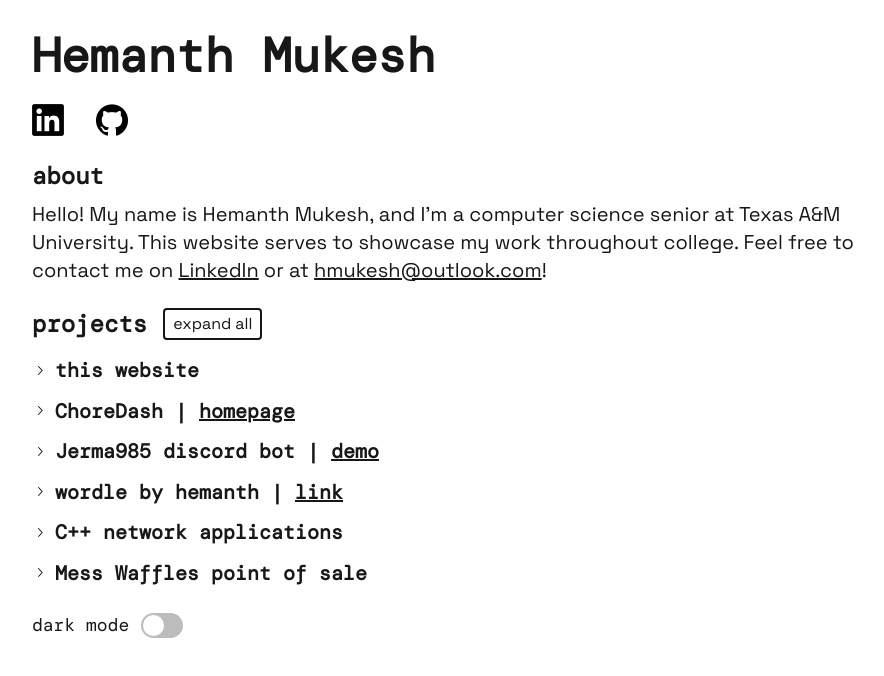
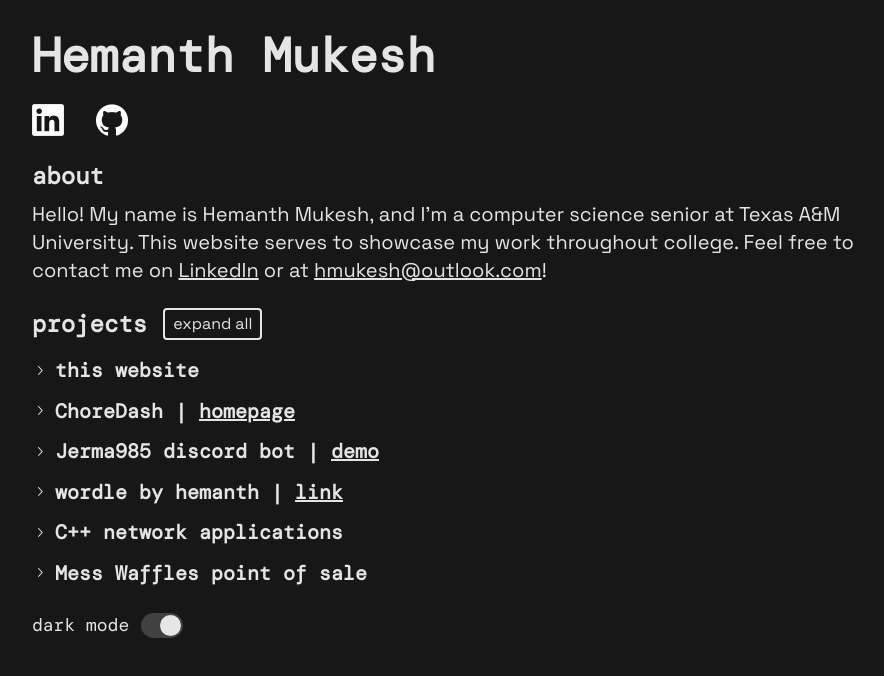
Before and after one commit to hmukesh5/hmukesh5.github.io, a React (Vite) app: page / in a window 1280 px wide. Shown: the top 676 px of the page, without its empty margins (184-1068 px from the left). Built offline with nearby package versions, Linux system fonts and the light colour scheme; no server answers.

Commit message:
default dark mode

```diff
--- a/src/App.tsx
+++ b/src/App.tsx
@@ -8,7 +8,7 @@ import { useState, useEffect } from 'react';
 function App() {
     const [darkMode, setDarkMode] = useState(() => {
         const savedMode = localStorage.getItem('darkMode');
-        return savedMode === 'true' ? true : false;
+        return savedMode === 'false' ? false : true;
     });
     const [expandedItems, setExpandedItems] = useState<string[]>([]);
     const [dnsLookupResult, setDNSLookupResult] = useState<string>("");
```
